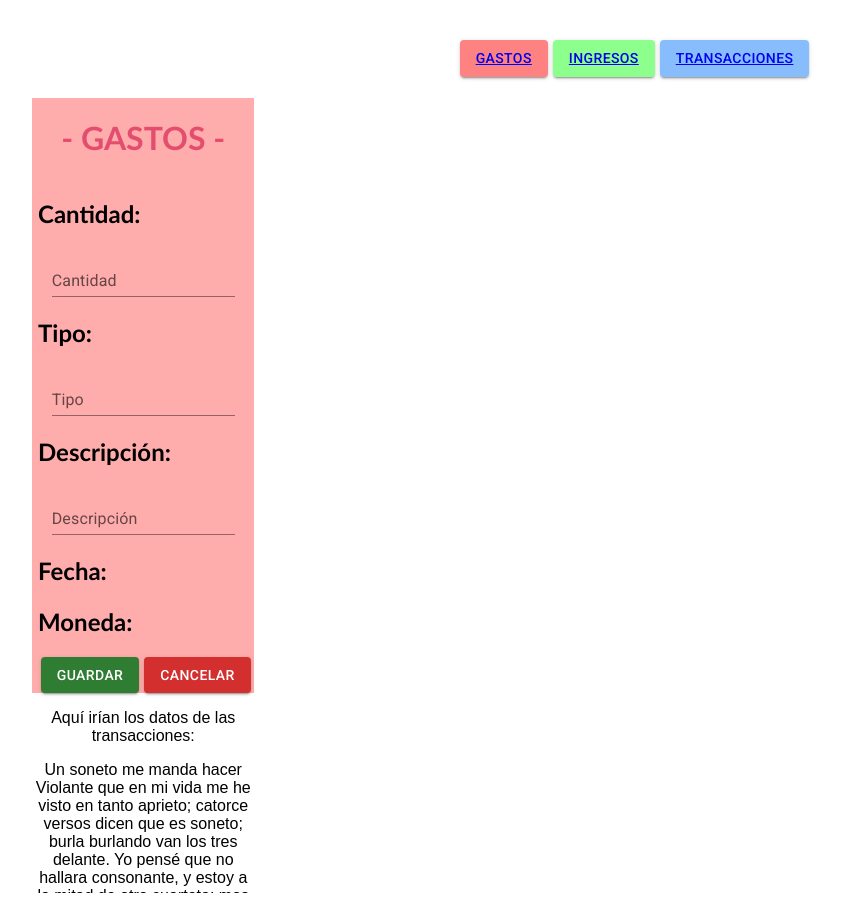
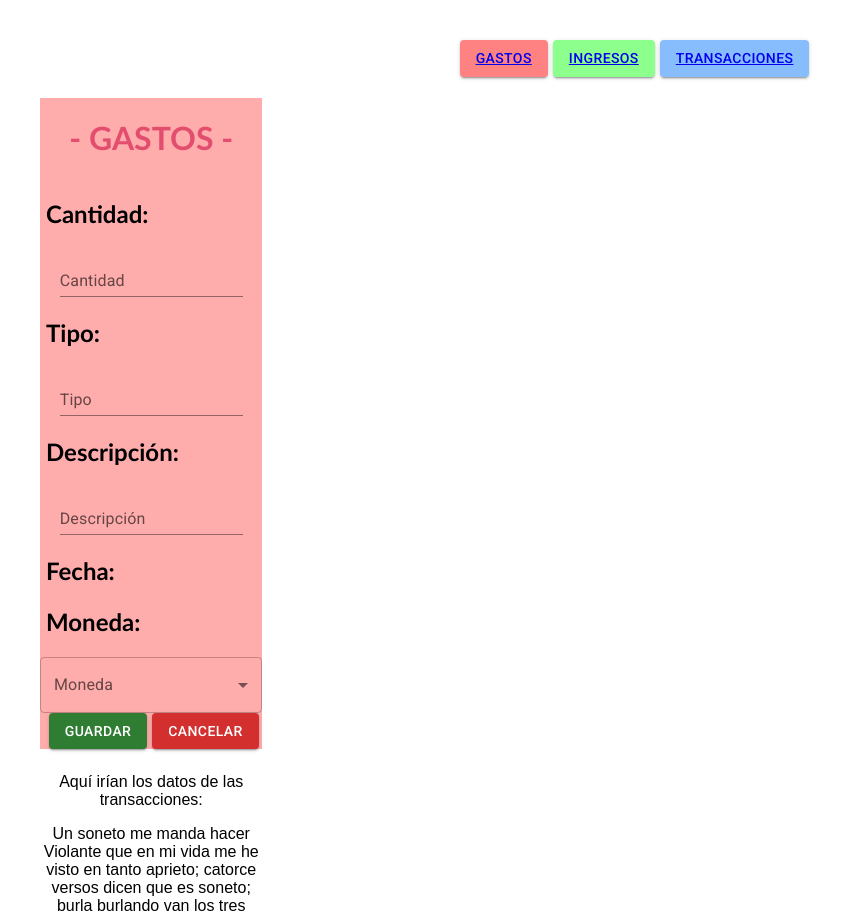
Before and after one commit to CarmenDAM/proyecto_repaso, a React (Create React App) app: page /gastos in a window 1280 px wide. Shown: the top 915 px of the page, without its empty margins (8-849 px from the left). Before the commit the page ends 893 px from the top, so only its background shows below. Built offline with nearby package versions, Linux system fonts and the light colour scheme.

Commit message:
ListaMonedas

```diff
--- a/src/App.css
+++ b/src/App.css
@@ -18,10 +18,6 @@
   color: #61dafb;
 }
 
-.lista{
-  height: 200px;
-}
-
 
 @keyframes App-logo-spin {
   from {
--- a/src/components/Gastos.jsx
+++ b/src/components/Gastos.jsx
@@ -1,14 +1,16 @@
 import React from 'react';
-import ReactDOM from 'react-dom';
+
 import styles from './Estilos.css';
 import '../App.css';
 
 import Button from '@mui/material/Button';
 import TextField from '@mui/material/TextField';
 import Box from '@mui/material/Box';
-import MenuItem from '@mui/material/MenuItem';
 
-import { Text, ScrollView } from 'react-native';
+
+import ListaDesplegable from './ListaDesplegable';
+
+
 
 
 function App() {
@@ -18,7 +20,7 @@ function App() {
 }
 
 
-const currencies = [
+/*const currencies = [
   {value: 'USD',
     label: '$',
   },
@@ -31,7 +33,8 @@ const currencies = [
   {value: 'JPY',
     label: '¥',
   },
-];
+];*/
+
 
 
 export default class Gastos extends React.Component{
@@ -41,7 +44,7 @@ export default class Gastos extends React.Component{
         return (
 
         <Box component="form" sx={{
-        '& > :not(style)': {  width: '25ch' },
+        '& > :not(style)': { m:1,  width: '25ch' },
       }}noValidate autoComplete="off">
 
         <div className="fondoG">
@@ -59,6 +62,7 @@ export default class Gastos extends React.Component{
                 <h2>Fecha: </h2>
 
                 <h2>Moneda: </h2>
+                <ListaDesplegable/>
 
                 <Button className="guardar" variant="contained" color="success">Guardar</Button>
                 <Button variant="contained" color="error">Cancelar</Button>
--- /dev/null
+++ b/src/components/ListaDesplegable.jsx
@@ -0,0 +1,31 @@
+import React from 'react';
+import Select from '@mui/material/Select';
+import Box from '@mui/material/Box';
+import FormControl from '@mui/material/FormControl';
+import MenuItem from '@mui/material/MenuItem';
+import InputLabel from '@mui/material/InputLabel';
+
+export default function ListaDesplegable() {
+    const [Moneda, setMoneda] = React.useState('');
+
+    const handleChange = (event) => {
+      setMoneda(event.target.value);
+      }
+
+    return (
+    <Box sx={{ minWidth: 120 }}>
+      <FormControl fullWidth>
+        <InputLabel id="monedas">Moneda</InputLabel>
+        <Select
+          labelId="monedas"
+          id="monedas"
+          value={Moneda}
+          label="Moneda"
+          onChange={handleChange}>
+          <MenuItem value={10}>Ten</MenuItem>
+          <MenuItem value={20}>Twenty</MenuItem>
+          <MenuItem value={30}>Thirty</MenuItem>
+        </Select>
+      </FormControl>
+    </Box>);
+  };
--- a/src/index.css
+++ b/src/index.css
@@ -16,7 +16,3 @@ code {
 code {
   font-family: 'Roboto';
 }
-
-.lista{
-  height: 200px !important;
-}
```
